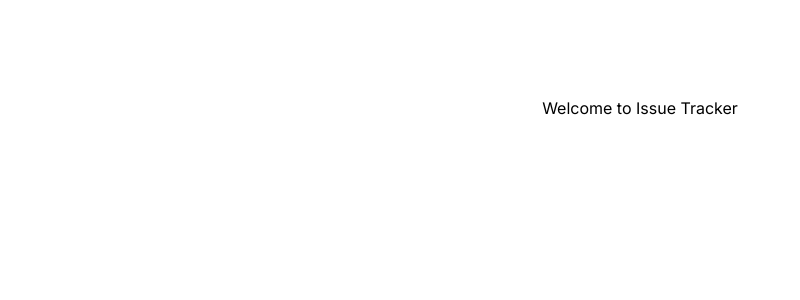
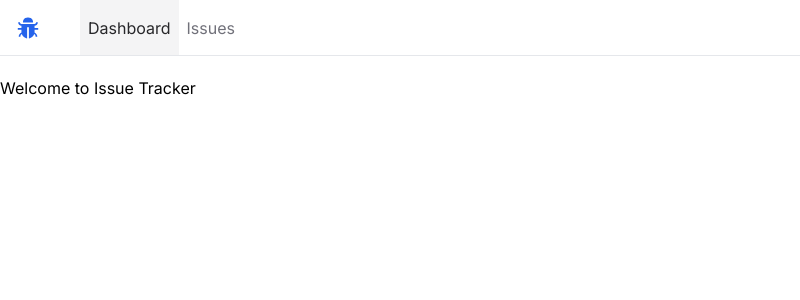
Before and after one commit to asif-munshi/issue-tracker, a Next.js app: page / in a window 1280 px wide. Shown: the top 300 px of the page, without its empty margins (0-800 px from the left). Built offline with nearby package versions, Linux system fonts and the light colour scheme.

Commit message:
added Header

```diff
--- a/app/globals.css
+++ /dev/null
@@ -1,27 +0,0 @@
-@tailwind base;
-@tailwind components;
-@tailwind utilities;
-
-:root {
-  --foreground-rgb: 0, 0, 0;
-  --background-start-rgb: 214, 219, 220;
-  --background-end-rgb: 255, 255, 255;
-}
-
-@media (prefers-color-scheme: dark) {
-  :root {
-    --foreground-rgb: 255, 255, 255;
-    --background-start-rgb: 0, 0, 0;
-    --background-end-rgb: 0, 0, 0;
-  }
-}
-
-body {
-  color: rgb(var(--foreground-rgb));
-  background: linear-gradient(
-      to bottom,
-      transparent,
-      rgb(var(--background-end-rgb))
-    )
-    rgb(var(--background-start-rgb));
-}
--- a/app/layout.tsx
+++ b/app/layout.tsx
@@ -1,6 +1,7 @@
 import type { Metadata } from 'next'
 import { Inter } from 'next/font/google'
 import '@/styles/globals.css'
+import Header from '@/components/Layout/Header'
 
 const inter = Inter({ subsets: ['latin'] })
 
@@ -16,7 +17,10 @@ export default function RootLayout({
 }) {
   return (
     <html lang="en">
-      <body className={inter.className}>{children}</body>
+      <body className={inter.className}>
+        <Header />
+        <main>{children}</main>
+      </body>
     </html>
   )
 }
--- a/app/page.tsx
+++ b/app/page.tsx
@@ -1,7 +1,7 @@
 export default function Home() {
   return (
-    <main className="flex min-h-screen flex-col items-center justify-between p-24">
-      <div className="text-black">Welcome to Issue Tracker</div>
-    </main>
+    <div className="text-black">
+      <div className="">Welcome to Issue Tracker</div>
+    </div>
   )
 }
--- /dev/null
+++ b/components/Layout/Header.tsx
@@ -0,0 +1,40 @@
+'use client'
+
+import Link from 'next/link'
+import { usePathname } from 'next/navigation'
+import { AiFillBug } from 'react-icons/ai'
+
+export default function Header() {
+  const links = [
+    { label: 'Dashboard', href: '/' },
+    { label: 'Issues', href: '/issues' },
+  ]
+
+  const pathname = usePathname()
+
+  return (
+    <header className="mb-5 flex h-14 items-center gap-6 border-b text-black">
+      <Link
+        href="/"
+        className="flex h-full items-center px-4 transition-colors hover:text-blue-600"
+      >
+        <AiFillBug size={24} />
+      </Link>
+      <ul className="flex h-full items-center">
+        {links.map((link) => (
+          <Link
+            key={link.label}
+            href={link.href}
+            className={`${
+              link.href === pathname
+                ? 'bg-zinc-100 text-zinc-800 hover:bg-zinc-100'
+                : ''
+            } flex h-full items-center px-2 text-zinc-500 transition-colors hover:bg-zinc-50 hover:text-zinc-800`}
+          >
+            {link.label}
+          </Link>
+        ))}
+      </ul>
+    </header>
+  )
+}
--- a/package.json
+++ b/package.json
@@ -11,7 +11,8 @@
   "dependencies": {
     "next": "14.0.1",
     "react": "^18",
-    "react-dom": "^18"
+    "react-dom": "^18",
+    "react-icons": "^4.11.0"
   },
   "devDependencies": {
     "@types/node": "^20",
```
Also changed, not shown: 1 other file (tests, documents, lock files or other folders).
